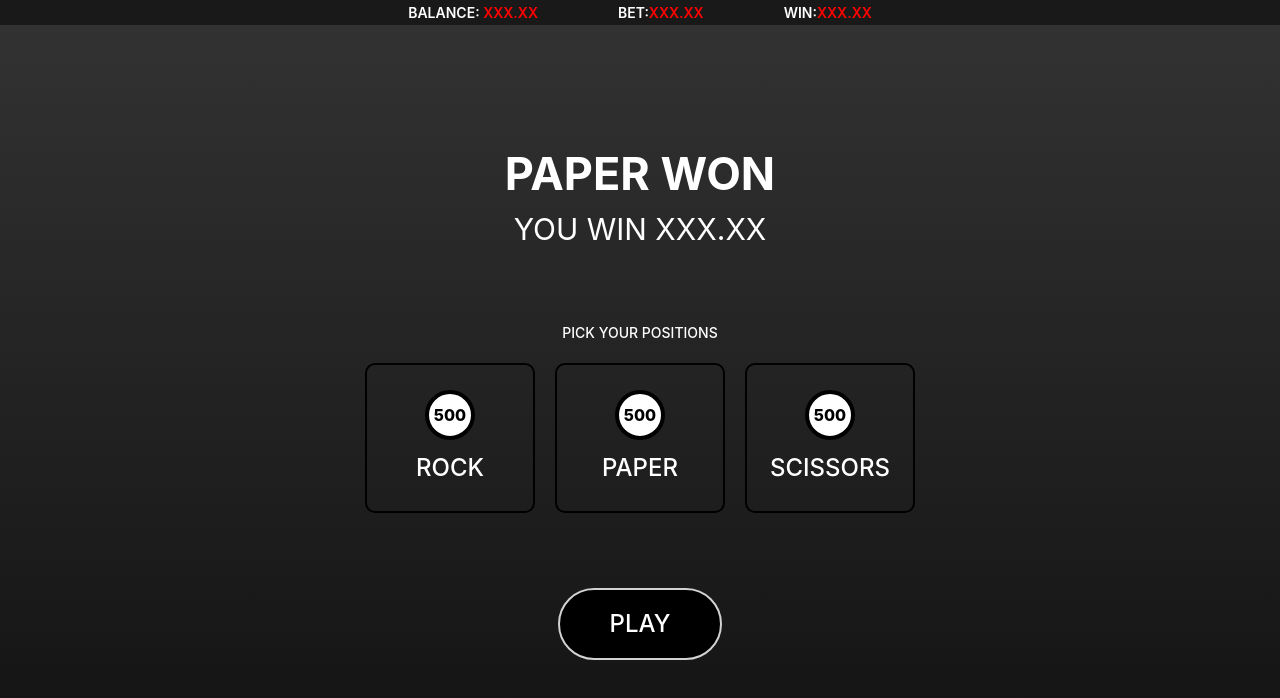
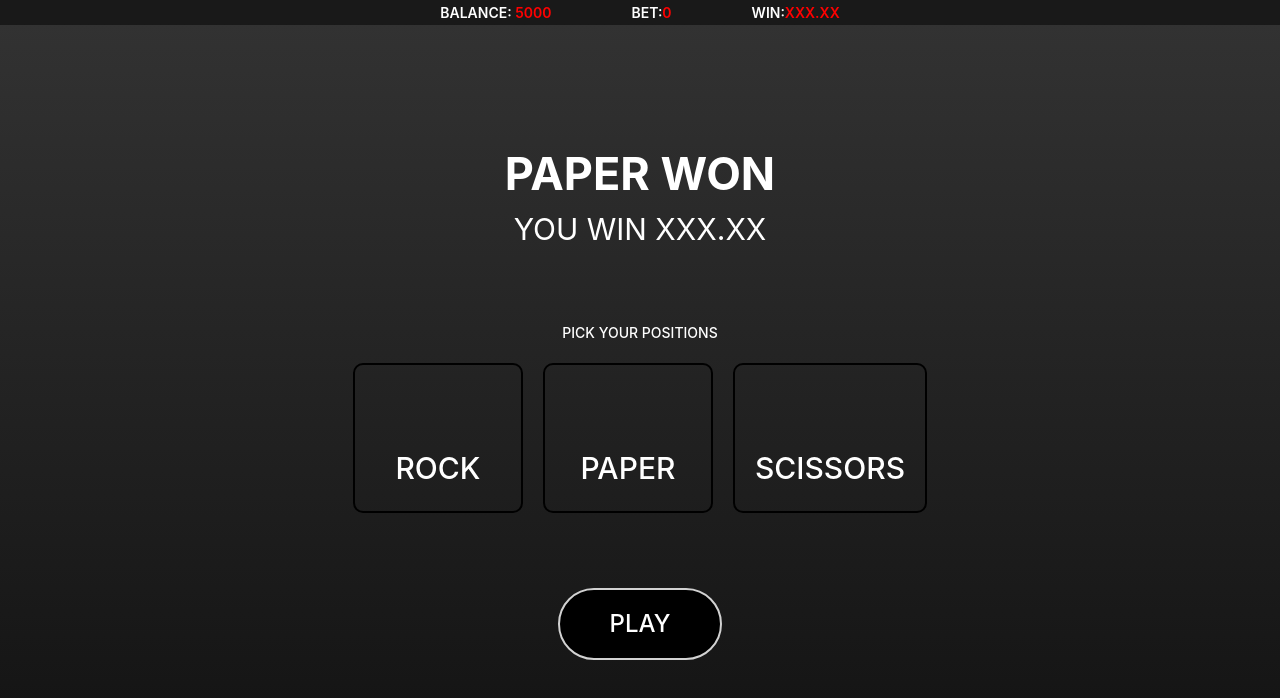
Before and after one commit to fancier21/rock-paper-scissors, a React (Vite) app: page / in a window 1280 px wide. Shown: the top 698 px of the page. Built offline with nearby package versions, Linux system fonts and the light colour scheme.

Commit message:
rps bets, rps balance, rps total bet amount

```diff
--- a/src/App.css
+++ b/src/App.css
@@ -23,6 +23,7 @@
     font-size: 14px;
     font-weight: 600;
     color: #fff;
+    text-transform: uppercase;
 }
 .rps-stats__item--value {
     color: red;
@@ -42,6 +43,7 @@
 .rps-result {
     font-size: 30px;
     text-align: center;
+    text-transform: uppercase;
 }
 .rps-game {
     width: inherit;
@@ -64,7 +66,7 @@
 }
 .rps-choice {
     flex: 0 1 170px;
-    padding: 0 20px;
+    padding: 20px 20px;
     display: flex;
     flex-direction: column;
     align-items: center;
@@ -109,9 +111,11 @@
     margin-bottom: 10px;
 }
 .rps-choice__name {
-    font-size: 24px;
+    font-size: 30px;
     font-weight: 500;
+    text-transform: uppercase;
     color: #fff;
+    margin-top: auto;
 }
 .rps-play-button {
     margin-top: 75px;
@@ -122,6 +126,7 @@
     background-color: #000;
     font-size: 24px;
     font-weight: 500;
+    text-transform: uppercase;
     cursor: pointer;
     transition: all 0.3s ease;
     user-select: none;
--- a/src/App.tsx
+++ b/src/App.tsx
@@ -1,51 +1,9 @@
+import RockPaperScissorsGame from "./Game";
+
 import "./App.css";
 
 function App() {
-  return (
-    <>
-      <header className="rps-header">
-        <div className="rps-stats">
-          <ul className="rps-stats__list">
-            <li className="rps-stats__item rps-stats__item--balance">
-              BALANCE: <span className="rps-stats__item--value">XXX.XX</span>
-            </li>
-            <li className="rps-stats__item rps-stats__item--bet">
-              BET:
-              <span className="rps-stats__item--value">XXX.XX</span>
-            </li>
-            <li className="rps-stats__item rps-stats__item--win">
-              WIN:
-              <span className="rps-stats__item--value">XXX.XX</span>
-            </li>
-          </ul>
-        </div>
-      </header>
-      <main className="rps-main">
-        <section className="rps-result">
-          <h1 className="rps-result__title">PAPER WON</h1>
-          <p className="rps-result__win-amount">YOU WIN XXX.XX</p>
-        </section>
-        <section className="rps-game">
-          <p className="rps-game__instruction">PICK YOUR POSITIONS</p>
-          <div className="rps-choices">
-            <div className="rps-choice rps-choice--rock">
-              <div className="rps-choice__value">500</div>
-              <div className="rps-choice__name">ROCK</div>
-            </div>
-            <div className="rps-choice rps-choice--paper">
-              <div className="rps-choice__value">500</div>
-              <div className="rps-choice__name">PAPER</div>
-            </div>
-            <div className="rps-choice rps-choice--scissors">
-              <div className="rps-choice__value">500</div>
-              <div className="rps-choice__name">SCISSORS</div>
-            </div>
-          </div>
-        </section>
-        <button className="rps-play-button">PLAY</button>
-      </main>
-    </>
-  );
+  return <RockPaperScissorsGame />;
 }
 
 export default App;
--- /dev/null
+++ b/src/Game.tsx
@@ -0,0 +1,88 @@
+import { useMemo, useState } from "react";
+
+type Choice = "rock" | "paper" | "scissors";
+type Bet = { [key in Choice]?: number };
+
+const INITIAL_BALANCE = 5000;
+const BET_AMOUNT = 500;
+const ONE_POSITION_WIN_RATE = 14;
+const TWO_POSITION_WIN_RATE = 3;
+
+const RockPaperScissorsGame = () => {
+  const choices: Choice[] = ["rock", "paper", "scissors"];
+  const [balance, setBalance] = useState(INITIAL_BALANCE);
+  const [bets, setBets] = useState<Bet>({});
+
+  const placeBet = (choice: Choice) => {
+    if (Object.keys(bets).length >= 2 && !bets[choice]) {
+      alert("You can only bet on two positions at a time");
+      return;
+    }
+
+    if (balance < BET_AMOUNT) {
+      alert("You don't have enough money to bet");
+      return;
+    }
+
+    setBets((prevBets) => ({
+      ...prevBets,
+      [choice]: (prevBets[choice] || 0) + BET_AMOUNT,
+    }));
+
+    setBalance((prevBalance) => prevBalance - BET_AMOUNT);
+  };
+
+  const totalBet = useMemo(() => {
+    return Object.values(bets).reduce((acc, bet) => acc + (bet || 0), 0);
+  }, [bets]);
+
+  return (
+    <>
+      <header className="rps-header">
+        <div className="rps-stats">
+          <ul className="rps-stats__list">
+            <li className="rps-stats__item rps-stats__item--balance">
+              BALANCE: <span className="rps-stats__item--value">{balance}</span>
+            </li>
+            <li className="rps-stats__item rps-stats__item--bet">
+              BET:
+              <span className="rps-stats__item--value">{totalBet}</span>
+            </li>
+            <li className="rps-stats__item rps-stats__item--win">
+              WIN:
+              <span className="rps-stats__item--value">XXX.XX</span>
+            </li>
+          </ul>
+        </div>
+      </header>
+      <main className="rps-main">
+        <section className="rps-result">
+          <h1 className="rps-result__title">PAPER WON</h1>
+          <p className="rps-result__win-amount">YOU WIN XXX.XX</p>
+        </section>
+        <section className="rps-game">
+          <p className="rps-game__instruction">PICK YOUR POSITIONS</p>
+          <div className="rps-choices">
+            {choices.map((choice) => {
+              return (
+                <div
+                  className="rps-choice"
+                  key={choice}
+                  onClick={() => placeBet(choice)}
+                >
+                  {bets[choice] && (
+                    <div className="rps-choice__value">{bets[choice]}</div>
+                  )}
+                  <div className="rps-choice__name">{choice}</div>
+                </div>
+              );
+            })}
+          </div>
+        </section>
+        <button className="rps-play-button">PLAY</button>
+      </main>
+    </>
+  );
+};
+
+export default RockPaperScissorsGame;
```
